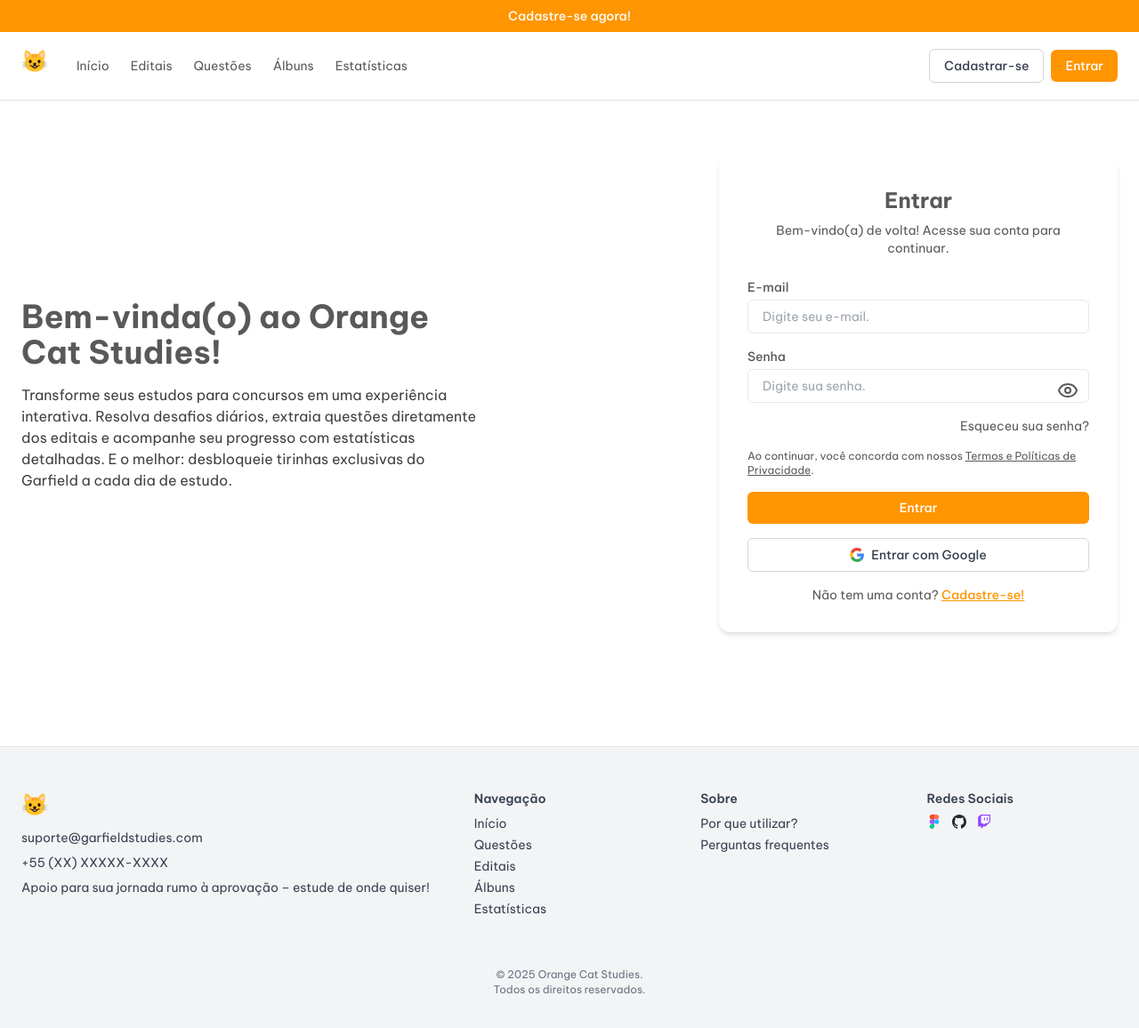
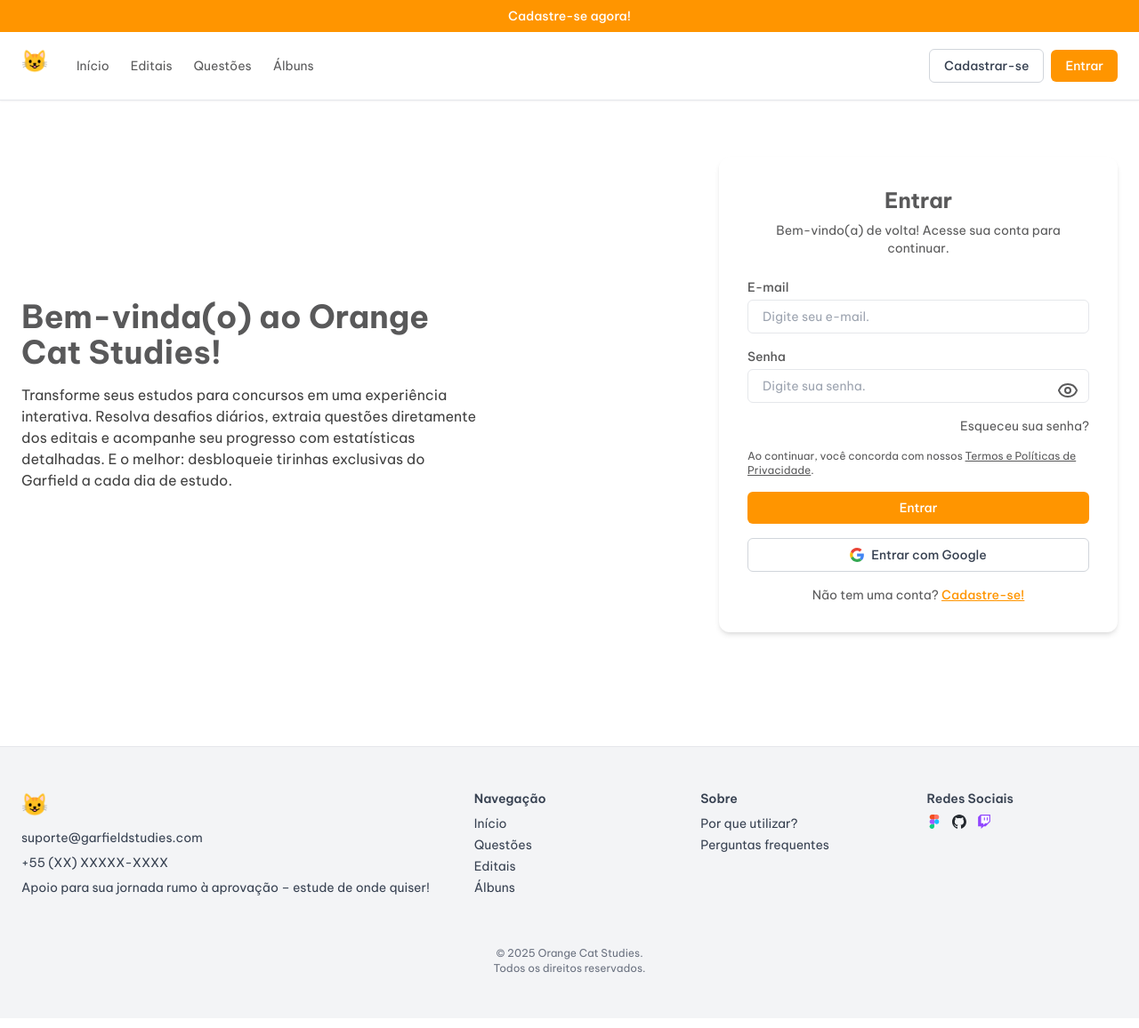
Before and after one commit to fleurspirituelles/orange-cat-studies, a React (Create React App) app: page /auth in a window 1280 px wide. Shown: the top 1156 px of the page at 89% size. Built offline with nearby package versions, Linux system fonts and the light colour scheme.

Commit message:
feat: update footer and navbar links to point to comics page

```diff
--- a/src/components/Footer.tsx
+++ b/src/components/Footer.tsx
@@ -24,10 +24,7 @@ export default function Footer() {
               <a href="/add-exam">Editais</a>
             </li>
             <li>
-              <a href="#">Álbuns</a>
-            </li>
-            <li>
-              <a href="#">Estatísticas</a>
+              <a href="/comics">Álbuns</a>
             </li>
           </ul>
         </div>
@@ -47,9 +44,9 @@ export default function Footer() {
         <div className="md:col-span-1 min-w-[140px]">
           <h3 className="font-semibold mb-2">Redes Sociais</h3>
           <div className="flex gap-3">
-            <img src="/figma-icon.svg" className="w-4 h-4" />
-            <img src="/github-icon.svg" className="w-4 h-4" />
-            <img src="/twitch-icon.svg" className="w-4 h-4" />
+            <img src="/figma-icon.svg" className="w-4 h-4" alt="" />
+            <img src="/github-icon.svg" className="w-4 h-4" alt="" />
+            <img src="/twitch-icon.svg" className="w-4 h-4" alt="" />
           </div>
         </div>
       </div>
--- a/src/components/Navbar.tsx
+++ b/src/components/Navbar.tsx
@@ -18,7 +18,6 @@ export default function Navbar() {
           Cadastre-se agora!
         </div>
       )}
-
       <header className="bg-white border-b shadow-sm">
         <div className="max-w-7xl mx-auto px-6 py-4 flex items-center justify-between">
           <div className="flex items-center gap-8">
@@ -33,11 +32,8 @@ export default function Navbar() {
               <a href="/questions" className="hover:text-orange-500">
                 Questões
               </a>
-              <a href="#" className="hover:text-orange-500">
+              <a href="/comics" className="hover:text-orange-500">
                 Álbuns
-              </a>
-              <a href="#" className="hover:text-orange-500">
-                Estatísticas
               </a>
             </nav>
           </div>
```
